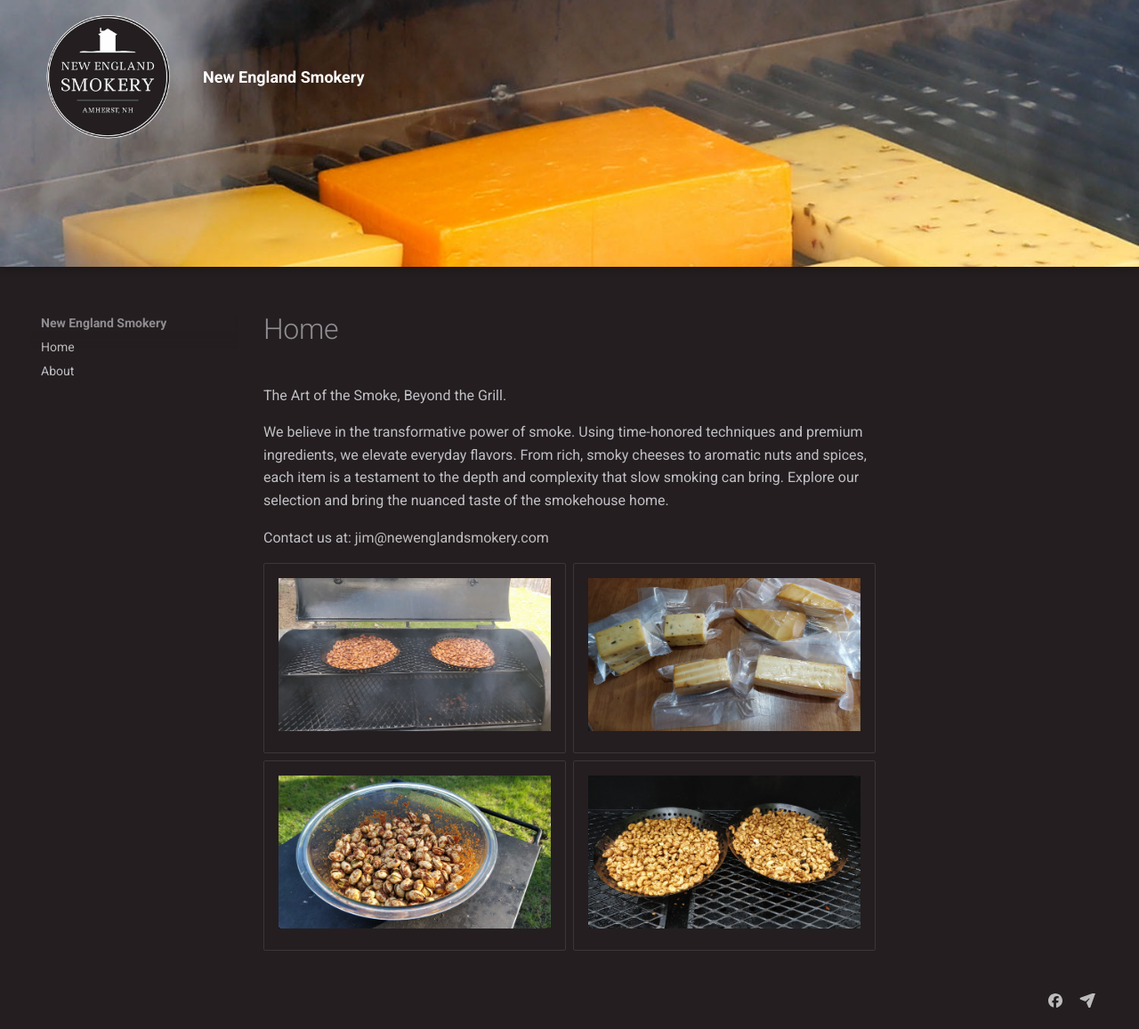
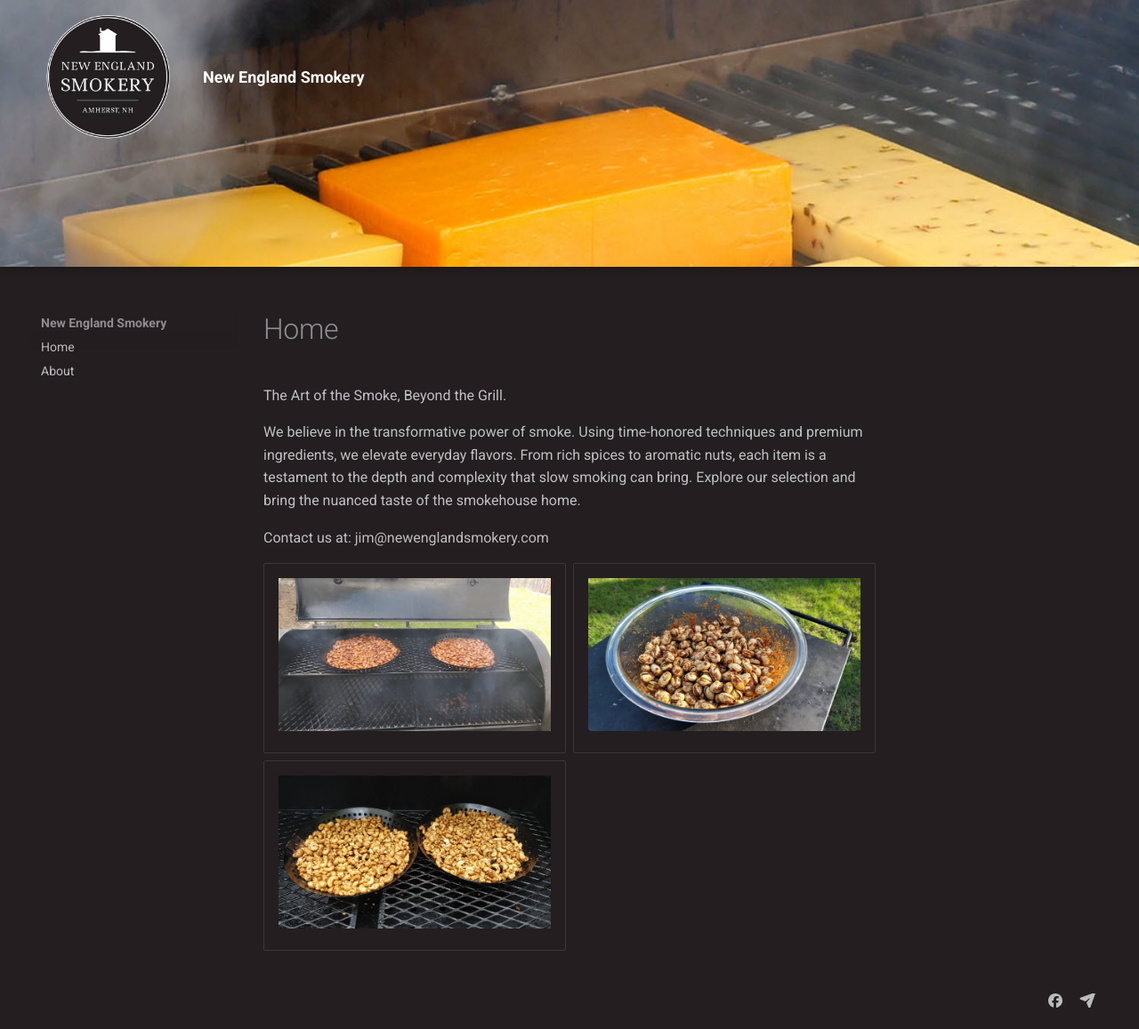
Before and after one commit to jim-janson/jim-janson.github.io, an MkDocs documentation site: the page built from docs/index.md, in a window 1280 px wide. Shown: the whole page at 89% size. Built offline with MkDocs 1.6.1 and Material for MkDocs 9.7.7, drawn with Linux system fonts in a browser that asks for light colours.

Commit message:
Update index.md

```diff
--- a/docs/index.md
+++ b/docs/index.md
@@ -2,13 +2,12 @@
 
 The Art of the Smoke, Beyond the Grill.
 
-We believe in the transformative power of smoke. Using time-honored techniques and premium ingredients, we elevate everyday flavors. From rich, smoky cheeses to aromatic nuts and spices, each item is a testament to the depth and complexity that slow smoking can bring. Explore our selection and bring the nuanced taste of the smokehouse home.
+We believe in the transformative power of smoke. Using time-honored techniques and premium ingredients, we elevate everyday flavors. From rich spices to aromatic nuts, each item is a testament to the depth and complexity that slow smoking can bring. Explore our selection and bring the nuanced taste of the smokehouse home.
 
 Contact us at: [jim@newenglandsmokery.com](mailto:jim@newenglandsmokery.com)
 <!-- markdownlint-disable MD033 -->
 <div class="grid cards" markdown>
 - ![Smoker](images/smoked_almonds.jpg)
-- ![Smoker](images/packaged_cheeses.jpg)
 - ![Smoker](images/chili_smoked_pistachios.jpg)
 - ![Smoker](images/smoking_cashews.jpg)
 </div>
```
